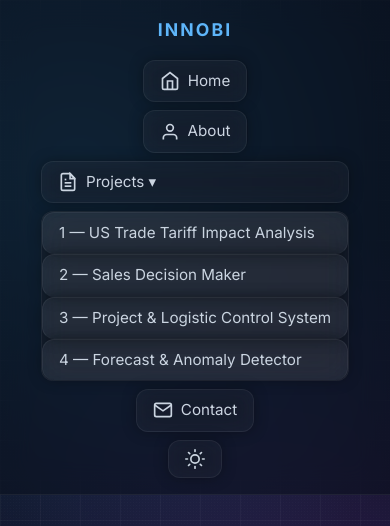
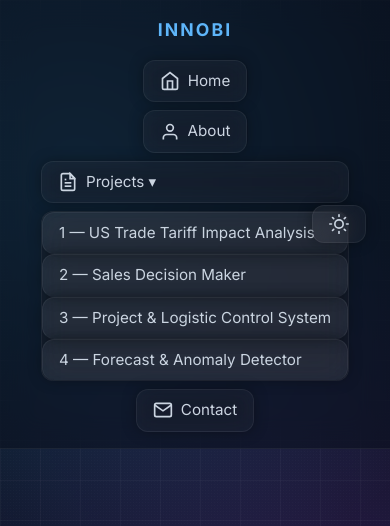
Before and after one commit to cemsezen5858/innobi-site, a plain HTML site: page index.html in a window 390 px wide. Shown: the top 526 px of the page. Drawn offline with Linux system fonts and the light colour scheme.

Commit message:
Update style.css
Mobile adjustment

```diff
--- a/assets/css/style.css
+++ b/assets/css/style.css
@@ -900,6 +900,23 @@ body.light-theme .theme-toggle-btn .theme-icon {
   .skills-grid {
     grid-template-columns: repeat(2, 1fr);
   }
+
+  /* tablet navbar adjustments */
+  .navbar .nav-inner {
+    flex-wrap: wrap;
+  }
+
+  .nav-menu {
+    justify-content: center;
+    flex: 1 1 auto;
+  }
+
+  .nav-actions {
+    position: absolute;
+    right: 1.5rem;
+    top: 50%;
+    transform: translateY(-50%);
+  }
 }
 
 @media (max-width: 620px) {
```
